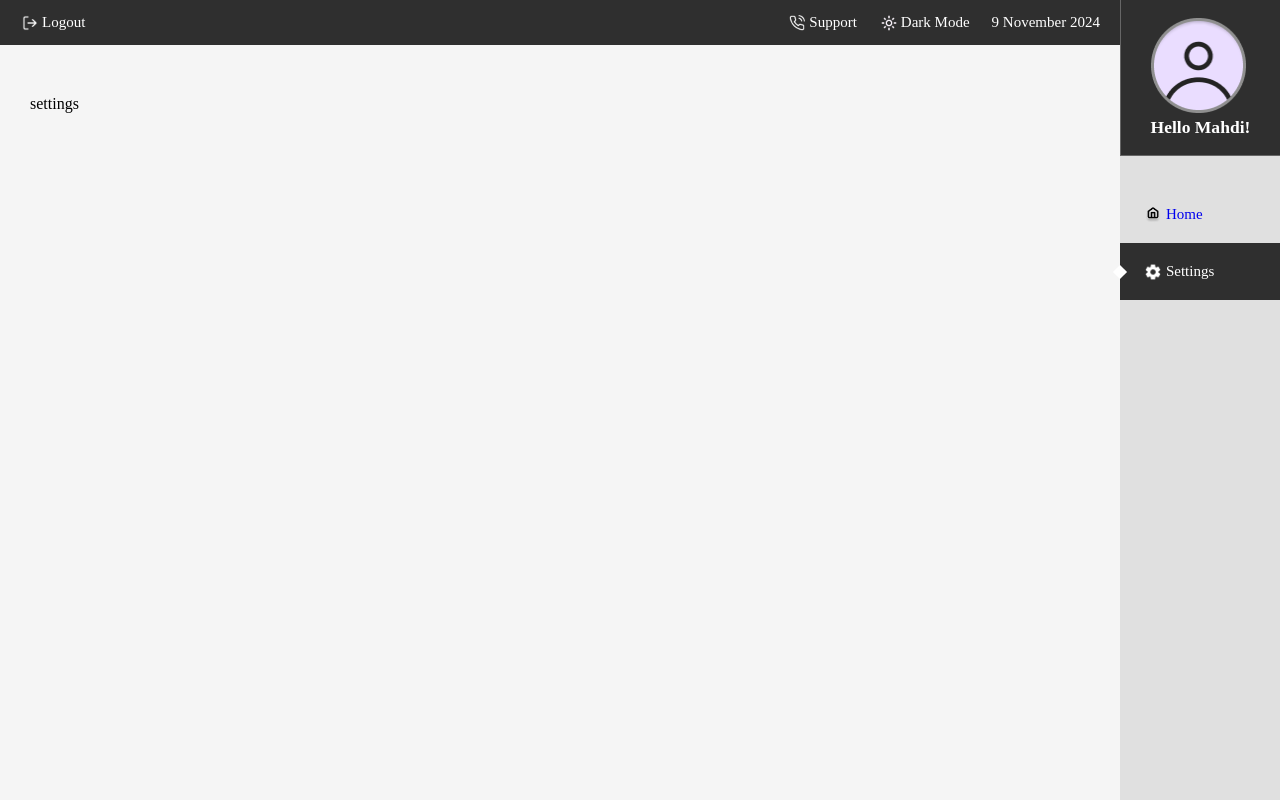
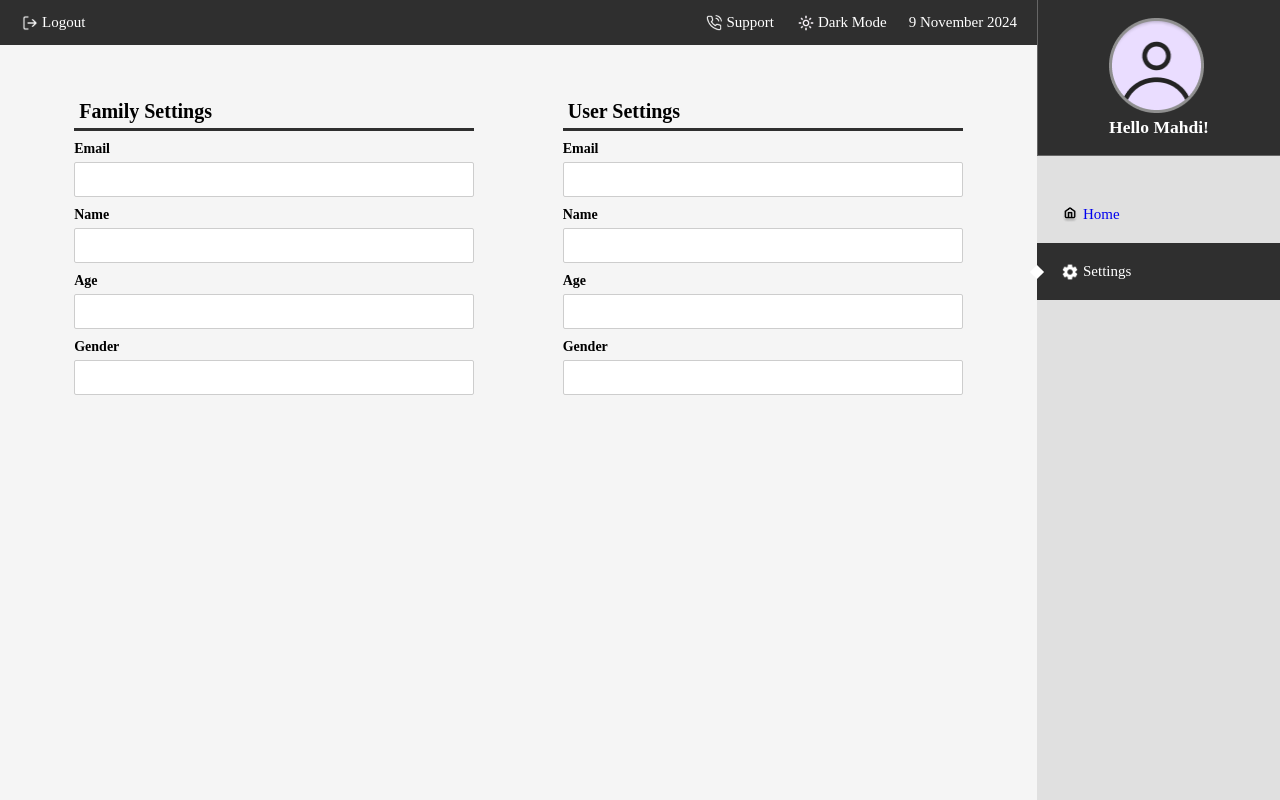
Before and after one commit to mahdin75/signal, a React (Create React App) app: page /settings in a window 1280 px wide. Built offline with nearby package versions, Linux system fonts and the light colour scheme; a web font is replaced by a local one.

Commit message:
add user settings and family settings

```diff
--- a/src/app.css
+++ b/src/app.css
@@ -20,7 +20,7 @@ body {
 }
 
 .right-menu{
-  width:183px;
+  width:300px;
   background-color: #E0E0E0;
   height: 100vh;
 }
@@ -50,7 +50,6 @@ body {
 .navbar div{
   display: flex;
 }
-
 
 
 .icon{
--- /dev/null
+++ b/src/app/settings.css
@@ -0,0 +1,10 @@
+.settings{
+    display:flex;
+    justify-content: space-around;
+    align-items: center;
+}
+
+.settings div{
+
+    width:400px;
+}
--- a/src/app/settings.tsx
+++ b/src/app/settings.tsx
@@ -1,7 +1,15 @@
 import React from "react";
+import UserSettings from "../components/UserSettings";
+import FamilySettings from "../components/FamilySettings";
+import "./settings.css";
 
 function Settings() {
-  return <div className="settings">settings</div>;
+  return (
+    <div className="settings">
+      <FamilySettings />
+      <UserSettings />
+    </div>
+  );
 }
 
 export default Settings;
--- a/src/components/FamilySettings.tsx
+++ b/src/components/FamilySettings.tsx
@@ -1,7 +1,18 @@
 import React from "react";
+import "./familysettings.css";
+import Input from "./Input";
 
 function FamilySettings() {
-  return <div className="family-settings">FamilySettings</div>;
+  return (
+    <div className="family-settings">
+      <h4>Family Settings</h4>
+      <Input label="Email" />
+      <Input label="Name" />
+      <Input label="Age" />
+      <Input label="Gender" />
+      {/* Todo !!!! combo box */}
+    </div>
+  );
 }
 
 export default FamilySettings;
--- /dev/null
+++ b/src/components/Input.tsx
@@ -0,0 +1,17 @@
+import React from "react";
+import "./input.css";
+
+interface InputPropsType {
+  label: string;
+}
+
+function Input(props: InputPropsType) {
+  return (
+    <div className="input-container">
+      <p>{props.label}</p>
+      <input type="text" />
+    </div>
+  );
+}
+
+export default Input;
--- a/src/components/UserSettings.tsx
+++ b/src/components/UserSettings.tsx
@@ -1,7 +1,18 @@
 import React from "react";
+import "./usersettings.css";
+import Input from "./Input";
 
 function UserSettings() {
-  return <div className="user-settings">UserSettings</div>;
+  return (
+    <div className="user-settings">
+      <h4>User Settings</h4>
+      <Input label="Email" />
+      <Input label="Name" />
+      <Input label="Age" />
+      <Input label="Gender" />
+      {/* Todo !!!! combo box */}
+    </div>
+  );
 }
 
 export default UserSettings;
--- /dev/null
+++ b/src/components/familysettings.css
@@ -0,0 +1,5 @@
+.family-settings h4{
+    padding: 5px;
+    border-bottom: 3px solid #2F2F2F;
+    font-size: 20px;
+}
--- a/src/components/foodpreferences.css
+++ b/src/components/foodpreferences.css
@@ -13,7 +13,7 @@
 
 .food-cards-container img{
     width: 200px;
-    width: 190px;
+    height: 130px;
     border:1px solid #AFAFAF;
     margin: 0px 10px;
     -webkit-box-shadow: -1px 6px 5px -2px rgba(0,0,0,0.25);
--- /dev/null
+++ b/src/components/input.css
@@ -0,0 +1,18 @@
+.input-container{
+    margin: 10px 0px;
+    width: 100%;
+}
+
+.input-container p{
+    margin-bottom: 5px;
+    font-size: 14px;
+    font-weight: bold;
+}
+
+.input-container input,.input-container input:focus{
+    border: 1px solid #CDCDCD;
+    height: 35px;
+    width: 100%;
+    border-radius: 2px;
+    padding: 4px;
+}
--- /dev/null
+++ b/src/components/usersettings.css
@@ -0,0 +1,5 @@
+.user-settings h4{
+    padding: 5px;
+    border-bottom: 3px solid #2F2F2F;
+    font-size: 20px;
+}
```
